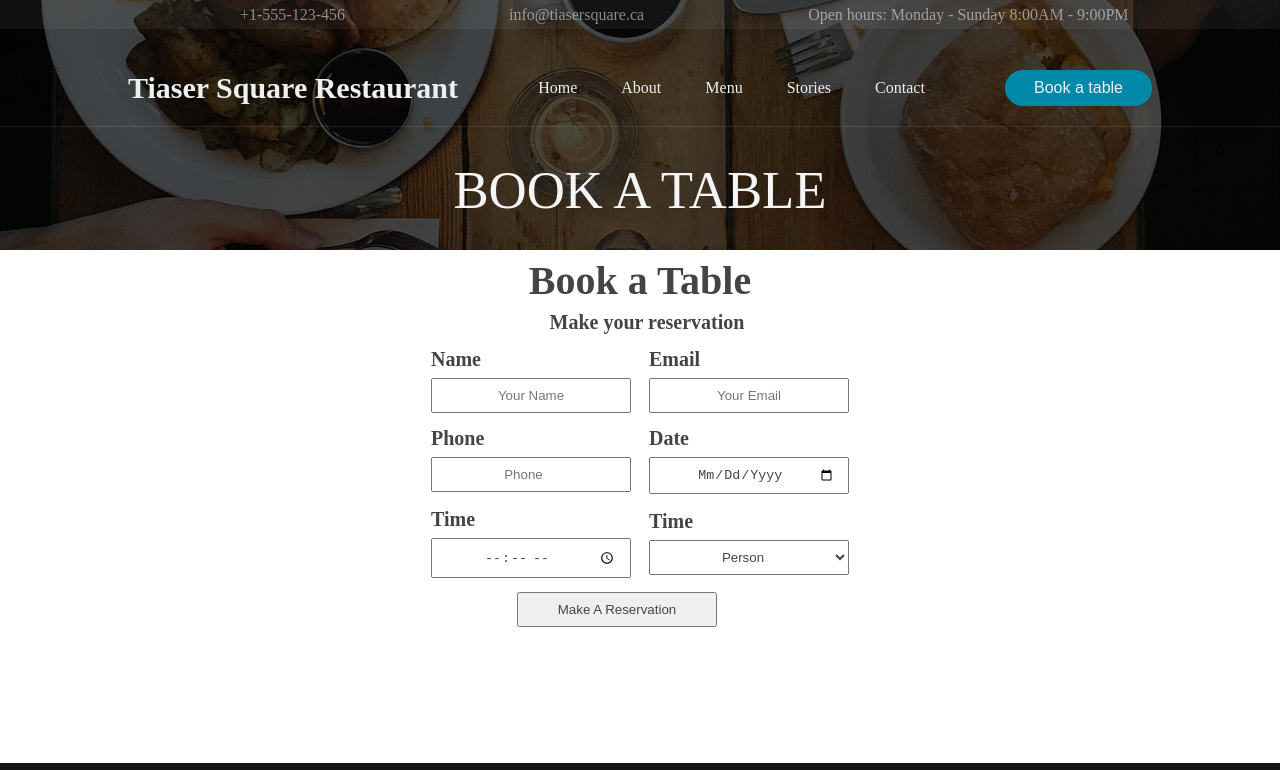
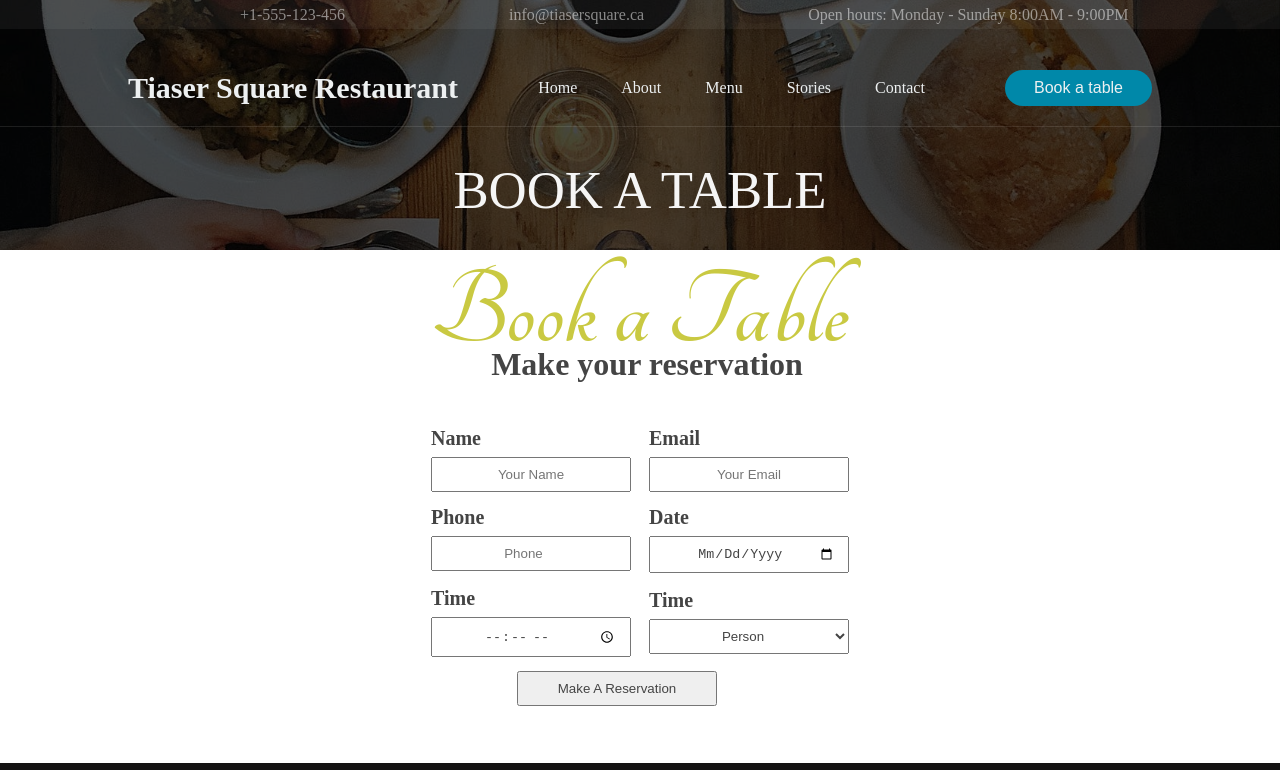
Before and after one commit to sergiosanchezs/Web-I-Project, a website: page book_table.html in a window 1280 px wide. Shown: the top 770 px of the page. Drawn offline with Linux system fonts and the light colour scheme.

```diff
--- a/book_table.html
+++ b/book_table.html
@@ -54,8 +54,8 @@
                 <div class="info">
                     <div class="row">
                         <div class="container">
-                            <div class="col full h title">Book a Table</div>
-                            <div class="col full h" style="text-align: center;">Make your reservation</div>
+                            <div class="col tangerine_font full h title">Book a Table</div>
+                            <div class="col full h overlapping" style="text-align: center;">Make your reservation</div>
                         </div>
                     </div>
                     <div class="row">
--- a/css/styles.css
+++ b/css/styles.css
@@ -205,9 +205,18 @@
   display: block;
   text-align: center;
 }
+.container {
+  display: inline-block;
+}
 .col {
   margin: 7px 7px;
   width: 50%;
+}
+.col input, .col select, .col span {
+  text-align: center;
+  padding: 8px 12px;
+  text-transform: capitalize;
+  width: 200px !important;
 }
 .full {
   width: 100%;
@@ -216,25 +225,20 @@
   text-align: left;
   align-content: left;
 }
-.col input, .col select, .col span {
-  text-align: center;
-  padding: 8px 12px;
-  text-transform: capitalize;
-  width: 200px !important;
-}
 .h {
   font-size: 20px;
   font-weight: 800;
   text-align: left;
 }
 .title {
-  font-size: 40px;
+  font-size: 7rem;
   padding: 0;
 }
-.container {
-  display: inline-block;
+.overlapping {
+  position: relative;
+  top: -30px;
+  font-size: 2rem;
 }
-
 
 
 /********************************************************/
```
Also changed, not shown: images/br_1.jpg (added), images/br_2.jpg (added), images/br_3.jpg (added), images/ds_1.jpg (added), images/ds_2.jpg (added), images/ds_3.jpg (added), images/map-pointer.png (added), images/map.png (added).
